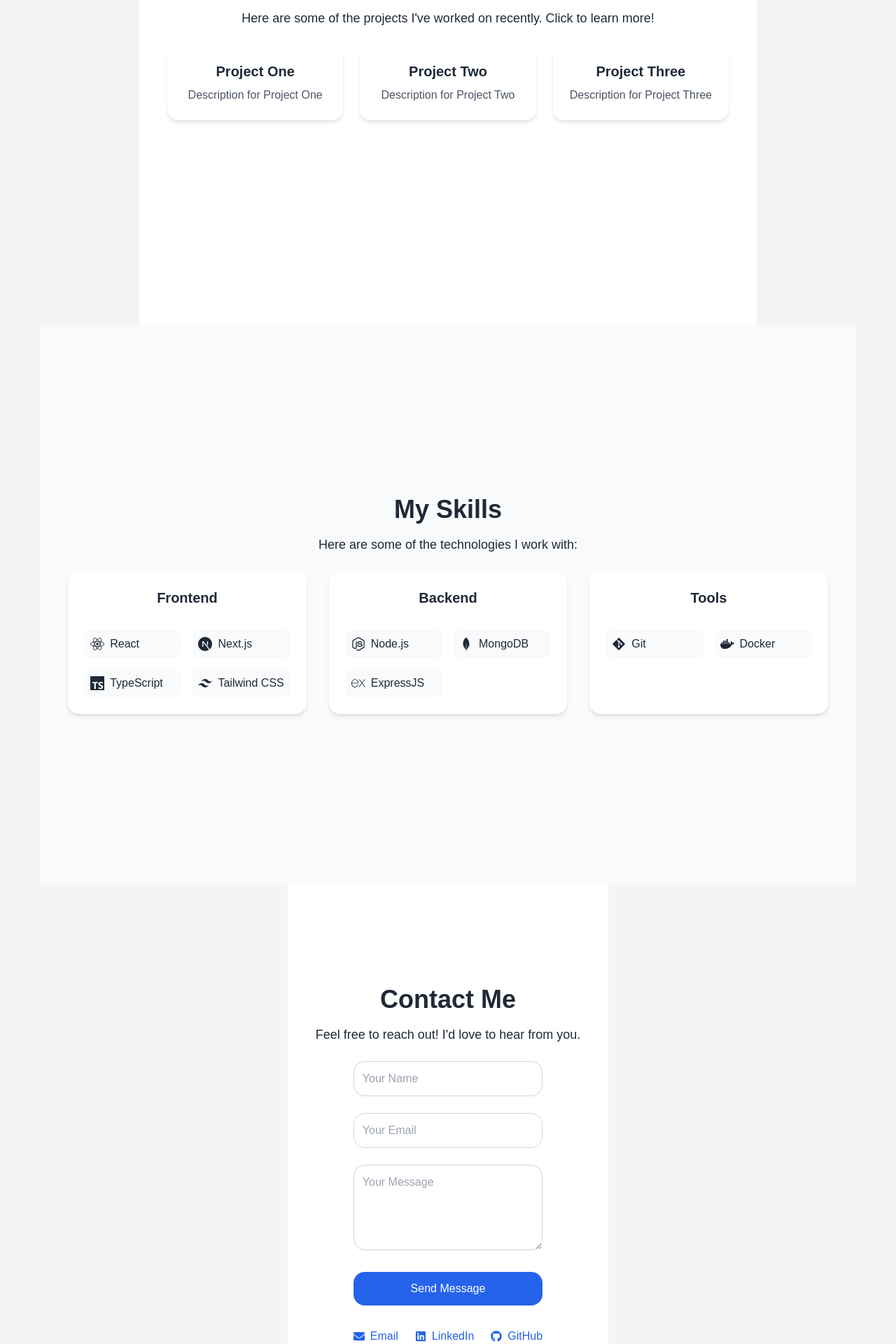
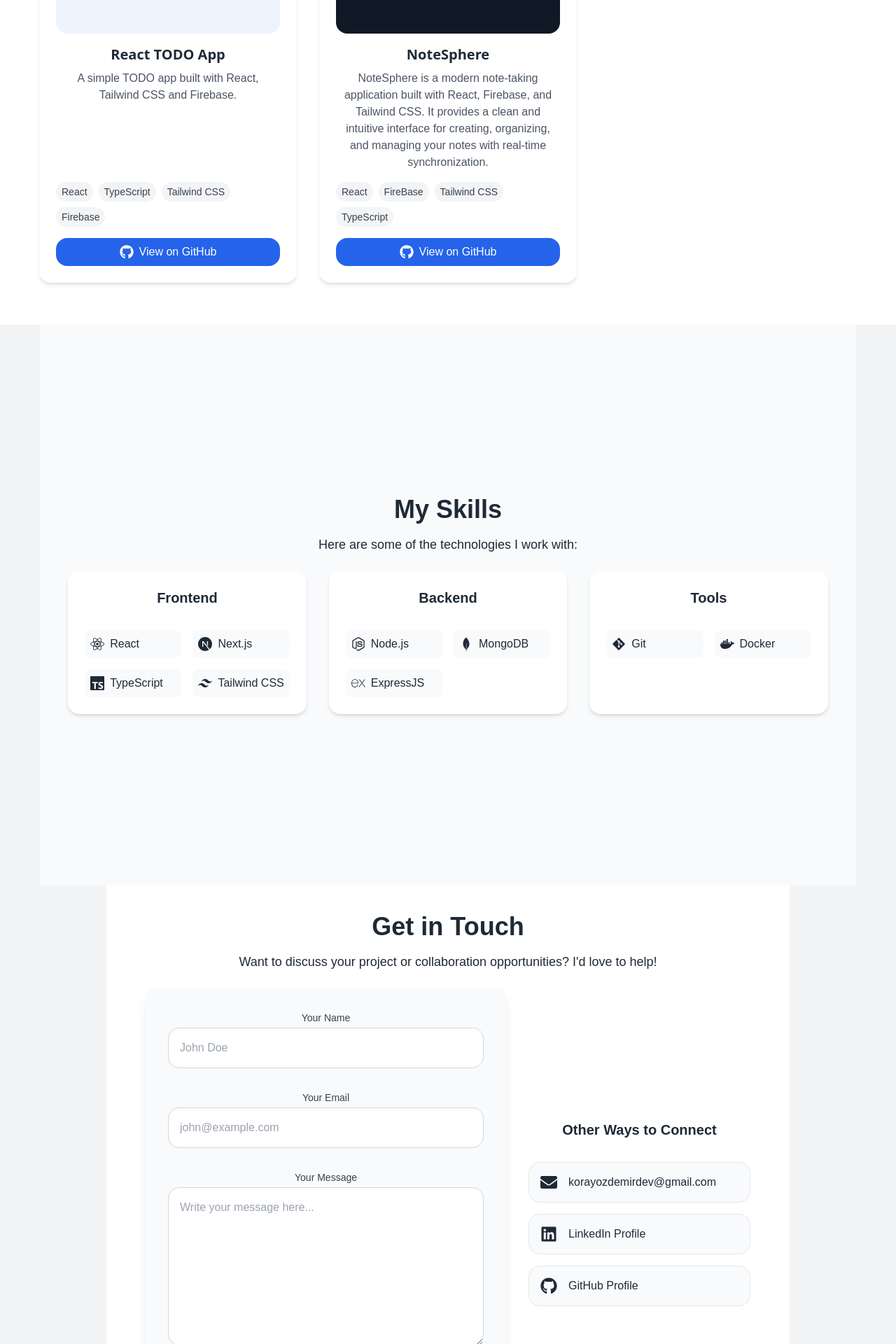
Before and after one commit to korayozdemirr/portfolio2025, a Next.js app: page / in a window 1280 px wide. Shown: the part 1200-3120 px from the top of the page at 70% size. Built offline with nearby package versions, Linux system fonts and the light colour scheme.

Commit message:
new projects added

```diff
--- a/src/app/globals.css
+++ b/src/app/globals.css
@@ -24,7 +24,7 @@
   --radius-full: 9999px;
 }
 
-[data-theme='dark'] {
+[data-theme="dark"] {
   --background: #0a0a0a;
   --foreground: #ededed;
   --primary: #3b82f6;
@@ -81,11 +81,11 @@
 
 /* Contact Section Styles */
 .contact-form {
-  @apply max-w-lg w-full mx-auto space-y-6;
+  @apply w-full mx-auto space-y-8 bg-gray-50 dark:bg-gray-900 p-8 rounded-xl shadow-lg;
 }
 
 .form-input {
-  @apply w-full p-3 border border-gray-300 rounded-lg
+  @apply w-full p-4 border border-gray-300 rounded-lg text-base
     focus:ring-2 focus:ring-primary focus:border-primary focus:outline-none
     dark:bg-gray-800 dark:border-gray-600 dark:text-gray-100
     transition-colors duration-200;
@@ -100,16 +100,33 @@
 }
 
 .submit-button {
-  @apply w-full bg-primary text-white py-3 px-6 rounded-lg
-    hover:opacity-90 transition duration-200
-    disabled:opacity-50 disabled:cursor-not-allowed;
+  @apply w-full bg-primary text-white py-4 px-8 rounded-lg text-lg font-medium
+    hover:opacity-90 transition-all duration-200
+    disabled:opacity-50 disabled:cursor-not-allowed
+    flex items-center justify-center gap-2;
 }
 
-.social-links {
-  @apply flex items-center justify-center space-x-6 mt-8;
+.social-link-card {
+  @apply flex items-center gap-4 p-4 rounded-lg bg-gray-50 dark:bg-gray-900
+    text-gray-800 dark:text-gray-200 transition-all duration-300
+    hover:text-white relative overflow-hidden
+    border border-gray-200 dark:border-gray-700;
 }
 
-.social-link {
-  @apply text-primary dark:text-primary hover:opacity-80
-    transition duration-200 flex items-center gap-2;
+.social-link-card span {
+  @apply flex-1 text-left font-medium truncate;
 }
+
+/* Animation Classes */
+@keyframes spin {
+  from {
+    transform: rotate(0deg);
+  }
+  to {
+    transform: rotate(360deg);
+  }
+}
+
+.animate-spin {
+  animation: spin 1s linear infinite;
+}
--- a/src/app/page.js
+++ b/src/app/page.js
@@ -3,12 +3,26 @@
 import AnimatedSection from "@/components/AnimatedSection";
 import Skills from "@/components/Skills";
 import Contact from "@/components/Contact";
+import ProjectCard from "@/components/ProjectCard";
 
 export default function Home() {
   const projects = [
-    { name: "Project One", description: "Description for Project One" },
-    { name: "Project Two", description: "Description for Project Two" },
-    { name: "Project Three", description: "Description for Project Three" },
+    {
+      name: "React TODO App",
+      description:
+        "A simple TODO app built with React, Tailwind CSS and Firebase.",
+      image: "/projects/todolist.jpg",
+      github: "https://github.com/korayozdemirr/React-Todo",
+      technologies: ["React", "TypeScript", "Tailwind CSS", "Firebase"],
+    },
+    {
+      name: "NoteSphere",
+      description:
+        "NoteSphere is a modern note-taking application built with React, Firebase, and Tailwind CSS. It provides a clean and intuitive interface for creating, organizing, and managing your notes with real-time synchronization.",
+      image: "/projects/Notesphere.jpg",
+      github: "https://github.com/korayozdemirr/Notesphere",
+      technologies: ["React", "FireBase", "Tailwind CSS", "TypeScript"],
+    },
   ];
 
   return (
@@ -33,23 +47,19 @@
           id="projects"
           className="section-container bg-white dark:bg-gray-800"
         >
-          <AnimatedSection>
-            <h2 className="section-title">Projects</h2>
+          <AnimatedSection variant="slideUp">
+            <h2 className="section-title">Featured Projects</h2>
             <p className="section-description">
-              Here are some of the projects I've worked on recently. Click to
-              learn more!
+              Here are some of my recent projects that showcase my skills and
+              passion for development.
             </p>
           </AnimatedSection>
-          <AnimatedSection className="project-grid">
+
+          <div className="grid grid-cols-1 md:grid-cols-2 lg:grid-cols-3 gap-8 w-full max-w-7xl px-4">
             {projects.map((project, index) => (
-              <div key={index} className="card">
-                <h3 className="text-xl font-semibold mb-2">{project.name}</h3>
-                <p className="text-gray-600 dark:text-gray-300">
-                  {project.description}
-                </p>
-              </div>
+              <ProjectCard key={project.name} project={project} />
             ))}
-          </AnimatedSection>
+          </div>
         </section>
 
         {/* Skills Section */}
--- a/src/components/Contact.js
+++ b/src/components/Contact.js
@@ -1,23 +1,52 @@
 "use client";
 
 import { useState } from "react";
-import { FaEnvelope, FaLinkedin, FaGithub } from "react-icons/fa";
+import { FaEnvelope, FaLinkedin, FaGithub, FaArrowRight } from "react-icons/fa";
 import AnimatedSection from "./AnimatedSection";
 import { motion } from "framer-motion";
 
 const FormInput = ({ label, error, delay, ...props }) => (
   <motion.div
-    initial={{ opacity: 0, y: 20 }}
-    whileInView={{ opacity: 1, y: 0 }}
+    initial={{ opacity: 0, x: -20 }}
+    whileInView={{ opacity: 1, x: 0 }}
     transition={{ duration: 0.5, delay }}
     viewport={{ once: true }}
+    className="relative"
   >
+    <label className="text-sm font-medium text-gray-700 dark:text-gray-300 mb-1 block">
+      {label}
+    </label>
     <input
       {...props}
       className={`form-input ${error ? "form-input-error" : ""}`}
     />
-    {error && <p className="error-message">{error}</p>}
+    {error && (
+      <motion.p
+        initial={{ opacity: 0 }}
+        animate={{ opacity: 1 }}
+        className="error-message"
+      >
+        {error}
+      </motion.p>
+    )}
   </motion.div>
+);
+
+const SocialLink = ({ href, icon: Icon, label }) => (
+  <motion.a
+    href={href}
+    className="social-link-card group"
+    whileHover={{ scale: 1.05, backgroundColor: "var(--primary)" }}
+    whileTap={{ scale: 0.95 }}
+    initial={{ opacity: 0, y: 20 }}
+    whileInView={{ opacity: 1, y: 0 }}
+    transition={{ duration: 0.3 }}
+    viewport={{ once: true }}
+  >
+    <Icon className="w-6 h-6" />
+    <span>{label}</span>
+    <FaArrowRight className="w-4 h-4 opacity-0 group-hover:opacity-100 transition-opacity" />
+  </motion.a>
 );
 
 export default function Contact() {
@@ -36,13 +65,11 @@
     if (!formData.name.trim()) {
       newErrors.name = "Name is required";
     }
-
     if (!formData.email.trim()) {
       newErrors.email = "Email is required";
     } else if (!/\S+@\S+\.\S+/.test(formData.email)) {
       newErrors.email = "Please enter a valid email address";
     }
-
     if (!formData.message.trim()) {
       newErrors.message = "Message is required";
     }
@@ -60,11 +87,9 @@
 
     try {
       // Add your form submission logic here
-      // For example: await fetch('/api/contact', { method: 'POST', body: JSON.stringify(formData) });
-
-      // Clear form after successful submission
+      await new Promise((resolve) => setTimeout(resolve, 1000)); // Simulate API call
       setFormData({ name: "", email: "", message: "" });
-      alert("Thank you for your message! I will get back to you soon.");
+      alert("Thank you for your message! I'll get back to you soon.");
     } catch (error) {
       alert("There was an error sending your message. Please try again.");
     } finally {
@@ -78,7 +103,6 @@
       ...prev,
       [name]: value,
     }));
-    // Clear error when user starts typing
     if (errors[name]) {
       setErrors((prev) => ({
         ...prev,
@@ -93,18 +117,22 @@
       className="section-container bg-white dark:bg-gray-800"
     >
       <AnimatedSection variant="slideUp">
-        <h2 className="section-title">Contact Me</h2>
+        <h2 className="section-title">Get in Touch</h2>
         <p className="section-description">
-          Feel free to reach out! I'd love to hear from you.
+          Want to discuss your project or collaboration opportunities? I'd love
+          to help!
         </p>
       </AnimatedSection>
 
+      <div className="grid grid-cols-1 lg:grid-cols-[2fr,1fr] gap-8 w-full max-w-4xl px-4">
+        {/* Contact Form */}
         <AnimatedSection variant="fadeIn" delay={0.2}>
-        <form onSubmit={handleSubmit} className="contact-form">
+          <form onSubmit={handleSubmit} className="contact-form space-y-8">
             <FormInput
+              label="Your Name"
               type="text"
               name="name"
-            placeholder="Your Name"
+              placeholder="John Doe"
               value={formData.name}
               onChange={handleChange}
               error={errors.name}
@@ -112,9 +140,10 @@
             />
 
             <FormInput
+              label="Your Email"
               type="email"
               name="email"
-            placeholder="Your Email"
+              placeholder="john@example.com"
               value={formData.email}
               onChange={handleChange}
               error={errors.email}
@@ -122,15 +151,19 @@
             />
 
             <motion.div
-            initial={{ opacity: 0, y: 20 }}
-            whileInView={{ opacity: 1, y: 0 }}
+              initial={{ opacity: 0, x: -20 }}
+              whileInView={{ opacity: 1, x: 0 }}
               transition={{ duration: 0.5, delay: 0.5 }}
               viewport={{ once: true }}
+              className="relative"
             >
+              <label className="text-sm font-medium text-gray-700 dark:text-gray-300 mb-1 block">
+                Your Message
+              </label>
               <textarea
                 name="message"
-              placeholder="Your Message"
-              rows="4"
+                placeholder="Write your message here..."
+                rows="8"
                 value={formData.message}
                 onChange={handleChange}
                 className={`form-input ${
@@ -138,65 +171,69 @@
                 }`}
               />
               {errors.message && (
-              <p className="error-message">{errors.message}</p>
+                <motion.p
+                  initial={{ opacity: 0 }}
+                  animate={{ opacity: 1 }}
+                  className="error-message"
+                >
+                  {errors.message}
+                </motion.p>
               )}
             </motion.div>
 
             <motion.button
               type="submit"
-            className="submit-button"
+              className="submit-button group"
               disabled={isSubmitting}
-            initial={{ opacity: 0, y: 20 }}
-            whileInView={{ opacity: 1, y: 0 }}
               whileHover={{ scale: 1.02 }}
               whileTap={{ scale: 0.98 }}
-            transition={{ duration: 0.3, delay: 0.6 }}
-            viewport={{ once: true }}
             >
-            {isSubmitting ? "Sending..." : "Send Message"}
+              {isSubmitting ? (
+                <span className="flex items-center justify-center">
+                  <motion.div
+                    className="w-5 h-5 border-2 border-white border-t-transparent rounded-full"
+                    animate={{ rotate: 360 }}
+                    transition={{
+                      duration: 1,
+                      repeat: Infinity,
+                      ease: "linear",
+                    }}
+                  />
+                </span>
+              ) : (
+                <span className="flex items-center gap-2">
+                  Send Message
+                  <FaArrowRight className="w-4 h-4 group-hover:translate-x-1 transition-transform" />
+                </span>
+              )}
             </motion.button>
           </form>
+        </AnimatedSection>
 
-        <motion.div
-          className="social-links"
-          initial={{ opacity: 0, y: 20 }}
-          whileInView={{ opacity: 1, y: 0 }}
-          transition={{ duration: 0.5, delay: 0.7 }}
-          viewport={{ once: true }}
+        {/* Social Links */}
+        <AnimatedSection
+          variant="fadeIn"
+          delay={0.4}
+          className="flex flex-col justify-center space-y-4"
         >
-          <motion.a
+          <h3 className="text-xl font-semibold mb-4">Other Ways to Connect</h3>
+          <SocialLink
             href="mailto:korayozdemirdev@gmail.com"
-            className="social-link"
-            whileHover={{ scale: 1.1 }}
-            whileTap={{ scale: 0.95 }}
-          >
-            <FaEnvelope />
-            <span>Email</span>
-          </motion.a>
-          <motion.a
+            icon={FaEnvelope}
+            label="korayozdemirdev@gmail.com"
+          />
+          <SocialLink
             href="https://linkedin.com/in/korayozdemir"
-            className="social-link"
-            target="_blank"
-            rel="noopener noreferrer"
-            whileHover={{ scale: 1.1 }}
-            whileTap={{ scale: 0.95 }}
-          >
-            <FaLinkedin />
-            <span>LinkedIn</span>
-          </motion.a>
-          <motion.a
-            href="https://github.com/yourusername"
-            className="social-link"
-            target="_blank"
-            rel="noopener noreferrer"
-            whileHover={{ scale: 1.1 }}
-            whileTap={{ scale: 0.95 }}
-          >
-            <FaGithub />
-            <span>GitHub</span>
-          </motion.a>
-        </motion.div>
+            icon={FaLinkedin}
+            label="LinkedIn Profile"
+          />
+          <SocialLink
+            href="https://github.com/korayozdemirr"
+            icon={FaGithub}
+            label="GitHub Profile"
+          />
         </AnimatedSection>
+      </div>
     </section>
   );
 }
--- /dev/null
+++ b/src/components/ProjectCard.js
@@ -0,0 +1,64 @@
+"use client";
+
+import { motion } from "framer-motion";
+import { FaGithub } from "react-icons/fa";
+
+export default function ProjectCard({ project }) {
+  return (
+    <motion.div
+      className="card overflow-hidden flex flex-col"
+      initial={{ opacity: 0, y: 20 }}
+      whileInView={{ opacity: 1, y: 0 }}
+      whileHover={{ scale: 1.02 }}
+      transition={{ duration: 0.3 }}
+      viewport={{ once: true }}
+    >
+      {/* Project Image */}
+      <div className="relative w-full h-48 mb-4 overflow-hidden rounded-lg bg-gray-200 dark:bg-gray-700">
+        <motion.img
+          src={project.image}
+          alt={project.name}
+          className="w-full h-full object-cover"
+          whileHover={{ scale: 1.1 }}
+          transition={{ duration: 0.3 }}
+        />
+      </div>
+
+      {/* Project Info */}
+      <div className="flex-1 flex flex-col">
+        <h3 className="text-xl font-bold mb-2 font-sans">{project.name}</h3>
+        <p className="text-gray-600 dark:text-gray-300 mb-4 flex-1">
+          {project.description}
+        </p>
+
+        {/* Technologies Used */}
+        <div className="flex flex-wrap gap-2 mb-4">
+          {project.technologies.map((tech, index) => (
+            <span
+              key={index}
+              className="px-2 py-1 text-sm rounded-full bg-gray-100 dark:bg-gray-700
+                text-gray-700 dark:text-gray-300"
+            >
+              {tech}
+            </span>
+          ))}
+        </div>
+
+        {/* GitHub Link */}
+        <motion.a
+          href={project.github}
+          target="_blank"
+          rel="noopener noreferrer"
+          className="inline-flex items-center justify-center gap-2 px-4 py-2
+            bg-primary text-white rounded-lg transition-colors
+            hover:bg-primary/90 group"
+          whileHover={{ scale: 1.02 }}
+          whileTap={{ scale: 0.98 }}
+        >
+          <FaGithub className="w-5 h-5" />
+          <span>View on GitHub</span>
+        </motion.a>
+      </div>
+    </motion.div>
+  );
+}
```
Also changed, not shown: public/projects/Notesphere.jpg (added), public/projects/todolist.jpg (added). Lines whose indentation alone changed are shown as unchanged.
